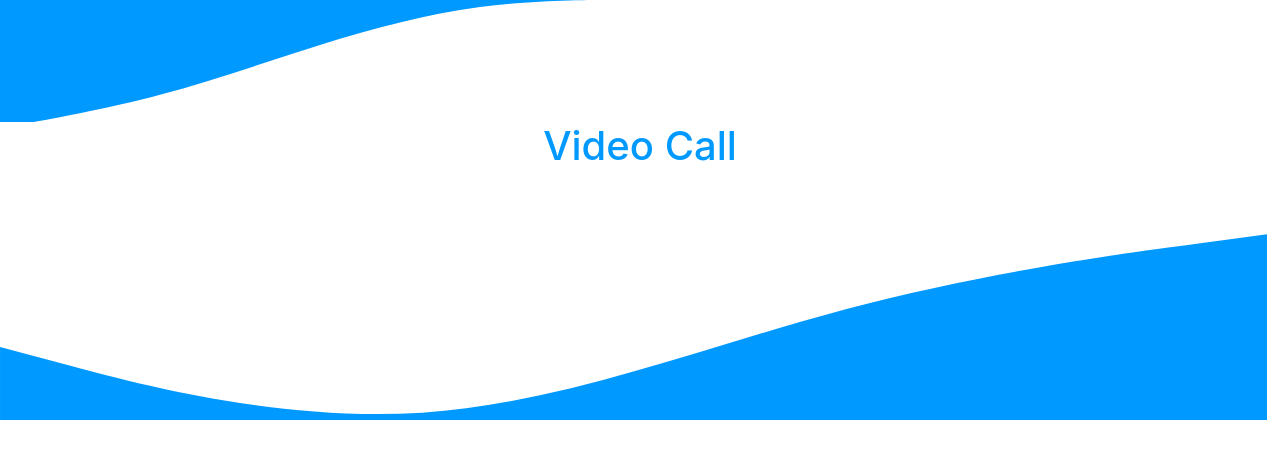
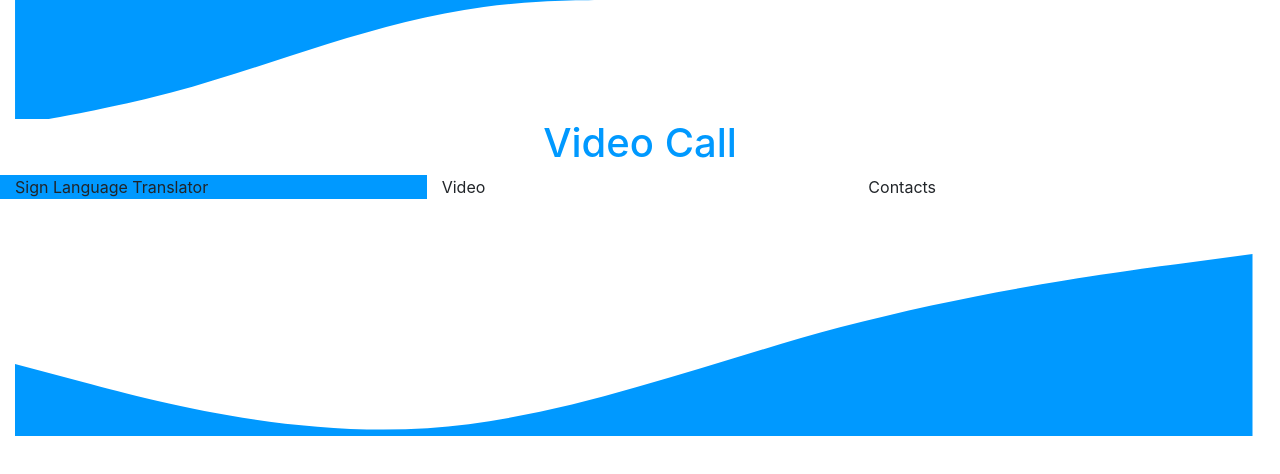
Before and after one commit to adaapp/Feb21-G3, a React (Create React App) app: page /videocall in a window 1280 px wide. Shown: the top 474 px of the page. Built offline with nearby package versions, Linux system fonts and the light colour scheme.

Commit message:
merging game branch

```diff
--- a/src/App.css
+++ b/src/App.css
@@ -36,3 +36,7 @@ h1{
 .button{
   text-align: center;
 }
+
+.video-first-col{
+  background-color: #0099ff;
+}
--- a/src/VideoCall.js
+++ b/src/VideoCall.js
@@ -1,18 +1,30 @@
 import React from 'react';
+import './App.css';
+import Container from 'react-bootstrap/Container';
+import Row from 'react-bootstrap/Row';
+import Col from 'react-bootstrap/Col';
+import TopCurve from './TopCurve.js'
+import BottomCurve from './BottomCurve.js';
 
-// import Button from 'react-bootstrap/Button';
-import TopCurve from './TopCurve.js'
-import BottomCurve from './BottomCurve.js'
 
 function VideoCall(){
+
     return(
-        <>
-            <TopCurve heading= "Video Call"/>
-            <BottomCurve/>
+        <Container fluid>
 
-        </>
+        <TopCurve heading= 'Video Call'/>
+        <Row>
+            <Col className="video-first-col">Sign Language Translator</Col>
+            <Col>Video</Col>
+            <Col> Contacts</Col>
+        </Row>
+
+        <BottomCurve/>
+        </Container>
+
     );
 
 }
 
+
 export default VideoCall;
```
